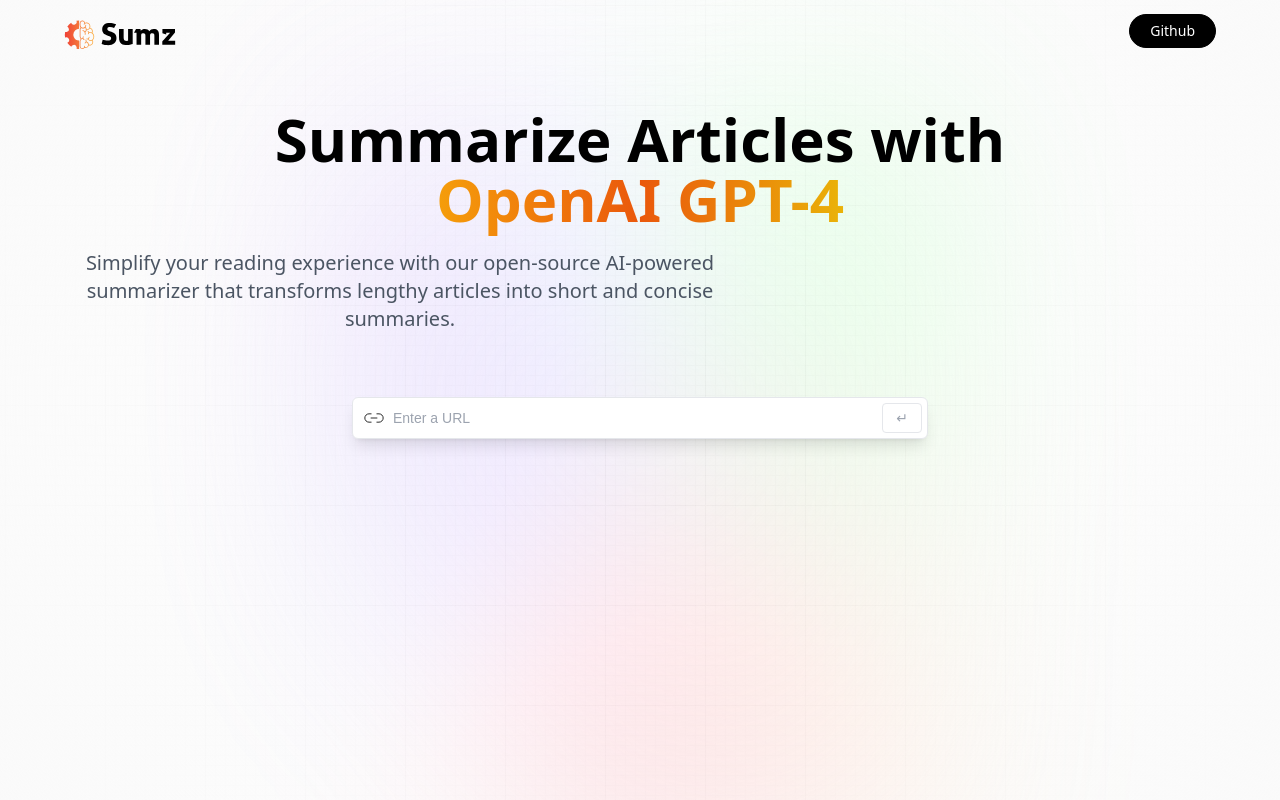
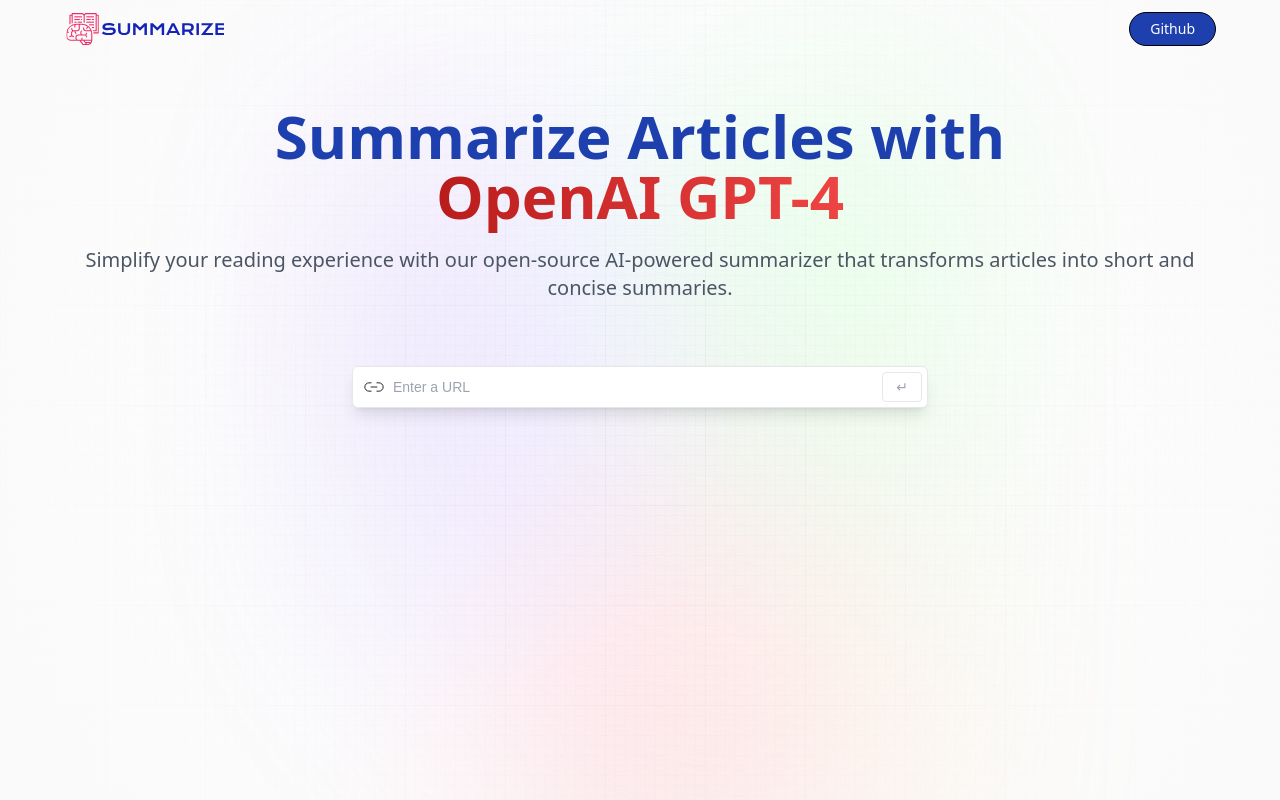
Before and after one commit to algerina/AI-summarizer, a React (Vite) app: page / in a window 1280 px wide. Built offline with nearby package versions, Linux system fonts and the light colour scheme; a web font is replaced by a local one.

Commit message:
Final touches

```diff
--- a/src/App.css
+++ b/src/App.css
@@ -76,19 +76,20 @@
 }
 
 .black_btn {
-  @apply rounded-full border border-black bg-black py-1.5 px-5 text-sm text-white transition-all hover:bg-white hover:text-black;
+  @apply rounded-full border border-black bg-blue-800 py-1.5 px-5 text-sm text-white transition-all hover:bg-white hover:text-black;
 }
 
 .head_text {
-  @apply mt-5 text-5xl font-extrabold leading-[1.15] text-black sm:text-6xl text-center;
+  @apply mt-5 text-5xl font-extrabold leading-[1.15] text-blue-800 sm:text-6xl text-center;
 }
 
 .orange_gradient {
-  @apply bg-gradient-to-r from-amber-500 via-orange-600 to-yellow-500 bg-clip-text text-transparent;
+  @apply bg-gradient-to-r from-red-700 to-red-500
+  bg-clip-text text-transparent;
 }
 
 .desc {
-  @apply mt-5 text-lg text-gray-600 sm:text-xl text-center max-w-2xl;
+  @apply mt-5 text-lg text-gray-600 sm:text-xl text-center max-w-6xl;
 }
 
 .url_input {
--- a/src/components/Hero.jsx
+++ b/src/components/Hero.jsx
@@ -5,7 +5,7 @@
   return (
     <header className="w-full flex justify-center item-center flex-col">
       <nav className="flex justify-between items-center w-full mb-10 pt-3">
-        <img src={logo} alt="sumz_logo" className="w-28 object-contain" />
+        <img src={logo} alt="sumz_logo" className="w-40 object-contain" />
         <button
           type="button"
           onClick={() =>
@@ -23,8 +23,7 @@
       </h1>
       <h2 className="desc">
         Simplify your reading experience with our open-source AI-powered
-        summarizer that transforms lengthy articles into short and concise
-        summaries.
+        summarizer that transforms articles into short and concise summaries.
       </h2>
     </header>
   );
```
Also changed, not shown: src/assets/logo.svg.
